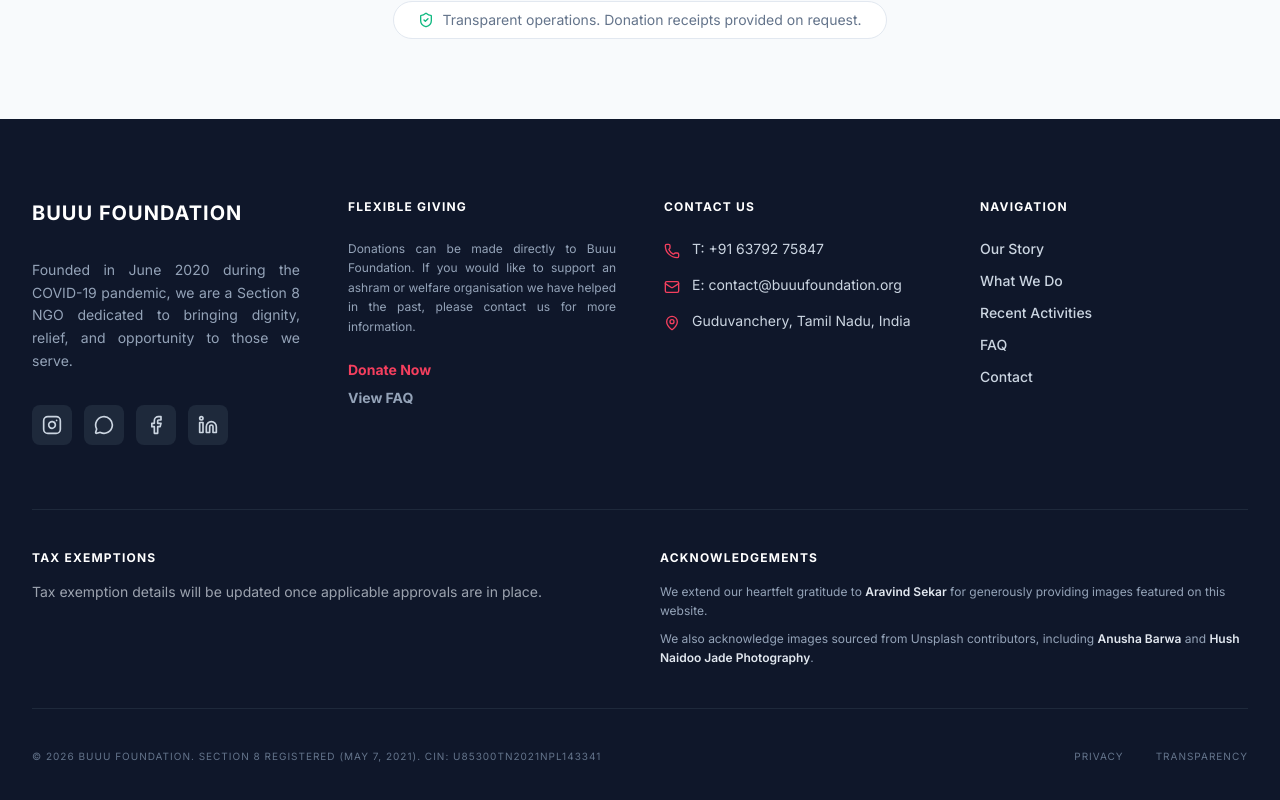
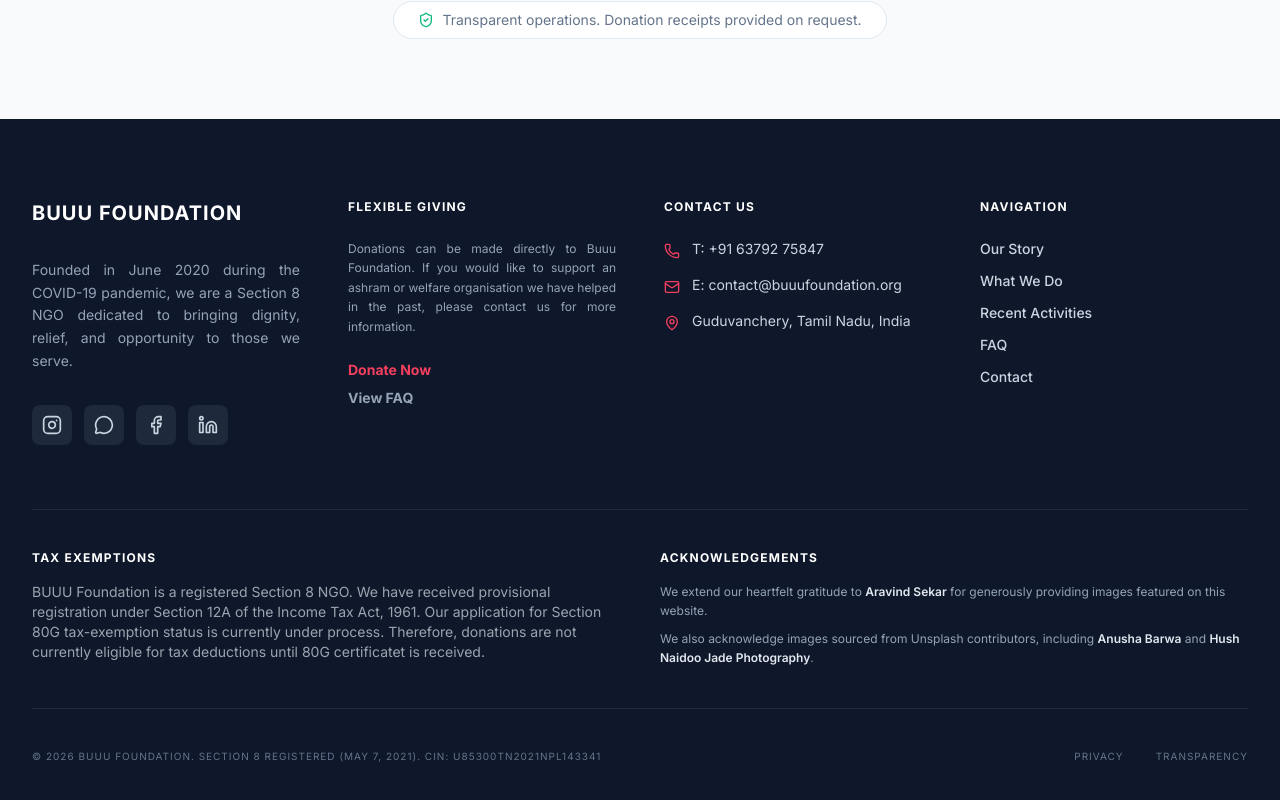
Before and after one commit to BuuuFoundation/BuuuFoundation, a React (Vite) app: page /#/donate in a window 1280 px wide. Shown: the part 1368-2168 px from the top of the page. Built offline with nearby package versions, Linux system fonts and the light colour scheme; a web font is replaced by a local one.

Commit message:
Update Footer.tsx

```diff
--- a/components/Footer.tsx
+++ b/components/Footer.tsx
@@ -87,7 +87,8 @@
               Tax Exemptions
             </h5>
             <p className="text-gray-400 text-sm">
-              Tax exemption details will be updated once applicable approvals are in place.
+              BUUU Foundation is a registered Section 8 NGO. We have received provisional registration under Section 12A of the Income Tax Act, 1961.
+              Our application for Section 80G tax-exemption status is currently under process. Therefore, donations are not currently eligible for tax deductions until 80G certificatet is received.
             </p>
           </div>
 
```
